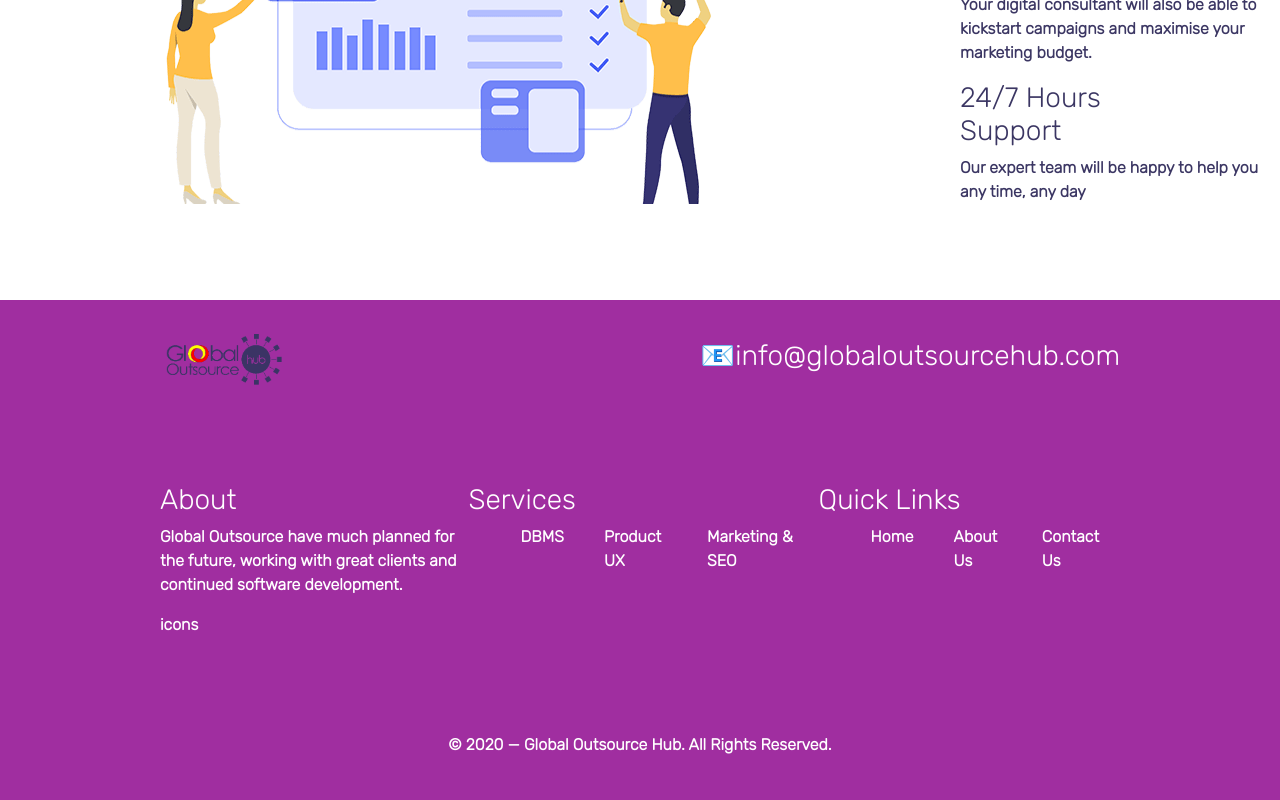
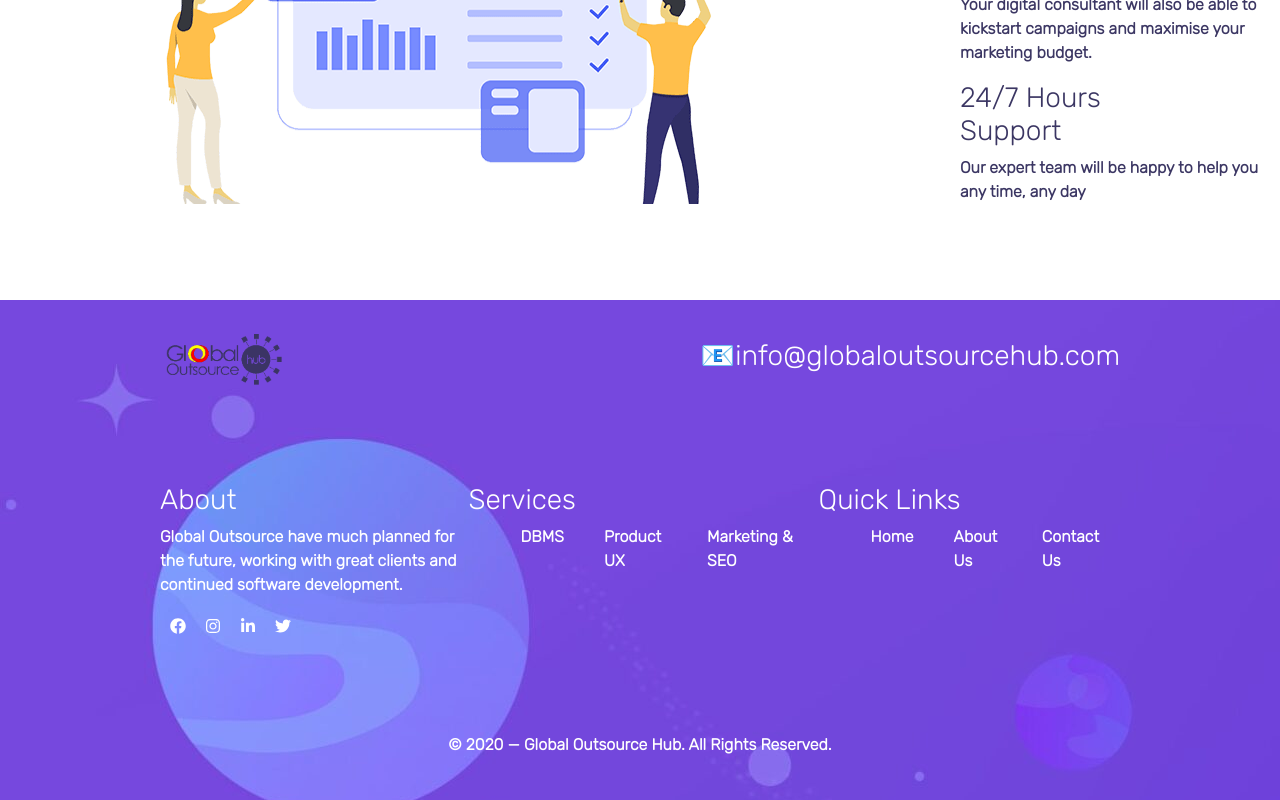
Before and after one commit to sheesrizvi/portfolio, a React (Create React App) app in the folder client/: page /about in a window 1280 px wide. Shown: the part 2395-3195 px from the top of the page. Built offline with nearby package versions, Linux system fonts and the light colour scheme.

Commit message:
css edits

```diff
--- a/client/package.json
+++ b/client/package.json
@@ -10,6 +10,7 @@
     "react": "^17.0.2",
     "react-bootstrap": "^2.0.0",
     "react-dom": "^17.0.2",
+    "react-icons": "^4.3.1",
     "react-router-dom": "^5.3.0",
     "react-scripts": "4.0.3",
     "typewriter-effect": "^2.18.2",
--- a/client/src/components/Footer.js
+++ b/client/src/components/Footer.js
@@ -1,5 +1,11 @@
 import React from 'react'
 import Logo from '../img/Logo.png'
+import {
+  FaFacebook,
+  FaInstagram,
+  FaLinkedinIn,
+  FaTwitter,
+} from 'react-icons/fa'
 
 const Footer = () => {
   return (
@@ -19,7 +25,20 @@ const Footer = () => {
             Global Outsource have much planned for the future, working with
             great clients and continued software development.
           </p>
-          <div className='social-media'>icons</div>
+          <div className='social-media'>
+            <div className='r-icons'>
+              <FaFacebook />
+            </div>
+            <div className='r-icons'>
+              <FaInstagram />
+            </div>
+            <div className='r-icons'>
+              <FaLinkedinIn />
+            </div>
+            <div className='r-icons'>
+              <FaTwitter />
+            </div>
+          </div>
         </div>
         <div className='f-services'>
           <h3>Services</h3>
--- a/client/src/index.css
+++ b/client/src/index.css
@@ -6,9 +6,9 @@ body {
   font-weight: 800;
   -webkit-font-smoothing: antialiased;
   -moz-osx-font-smoothing: grayscale;
-  background-image: url(./img/background.jpg);
+  /* background-image: url(./img/background.jpg);
   background-repeat: no-repeat;
-  background-position: top right;
+  background-position: top right; */
 }
 
 /* .main {
@@ -29,7 +29,7 @@ code {
 }
 
 /* Navbar CSS */
-nav {
+Nav {
   display: flex;
   justify-content: space-between;
   align-items: center;
@@ -55,13 +55,15 @@ a:-webkit-any-link {
 /* Home page */
 .welcome-section {
   width: 25vw;
-  margin-left: 6rem;
-  margin-top: 4rem;
+  margin-left: 13rem;
+  margin-top: 6rem;
+  letter-spacing: 1px;
 }
 
 .welcome-section h1 {
   width: 24vw;
   font-size: 3rem;
+  font-weight: bold;
 }
 
 .service {
@@ -155,13 +157,16 @@ a:-webkit-any-link {
 .service-section3 {
   display: flex;
   flex-direction: row;
+  margin-top: 20rem;
+  padding: 2px;
+  margin-left: 3.5rem;
 }
 
 .service-section {
   width: 85vw;
   margin: 10rem auto;
-  /* margin-left: 150px;
-  margin-top: 4rem; */
+  margin-left: 150px;
+  margin-top: 4rem;
 }
 
 .service-head {
@@ -177,7 +182,8 @@ a:-webkit-any-link {
 /* footer */
 
 .footer {
-  background: rgb(160, 46, 160);
+  background-image: url(./img/service-bg.jpg);
+  background-repeat: no-repeat;
   height: 500px;
   width: 100%;
   color: #fff;
@@ -198,6 +204,15 @@ a:-webkit-any-link {
   display: flex;
   justify-content: space-between;
   /* align-items: center; */
+}
+
+.social-media {
+  display: flex;
+  /* justify-content: space-between; */
+}
+
+.r-icons {
+  margin: 0 0.6rem;
 }
 
 .f-about {
@@ -309,6 +324,8 @@ a:-webkit-any-link {
 }
 
 header {
+  /* background-image: url(./img/service-bg.jpg);
+  background-repeat: no-repeat; */
   text-align: center;
   color: #fff;
   font-weight: bold;
@@ -378,11 +395,13 @@ header {
   /* padding-top: 15rem; */
   align-items: center;
 }
-/* margin-top: 5rem;
+
+/* .service-section3 {
+  display: flex;
+  flex-direction: row;
+  margin-top: 5rem;
   padding: 2px;
   margin-left: 3.5rem;
-
-
 } */
 
 .service-section3 p {
```
Also changed, not shown: client/src/components/Header.js (+12 -1 lines), 1 other file (tests, documents, lock files or other folders).
